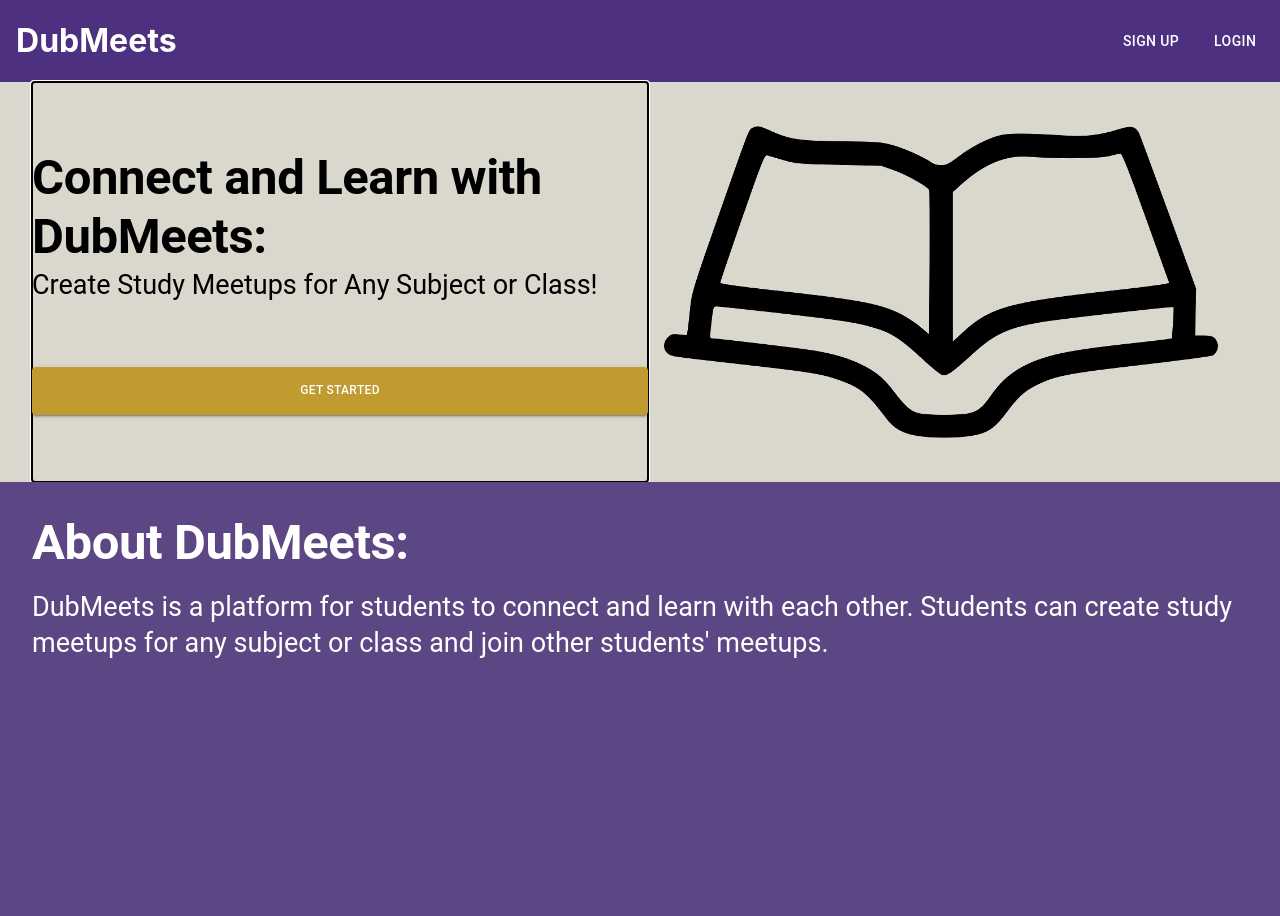
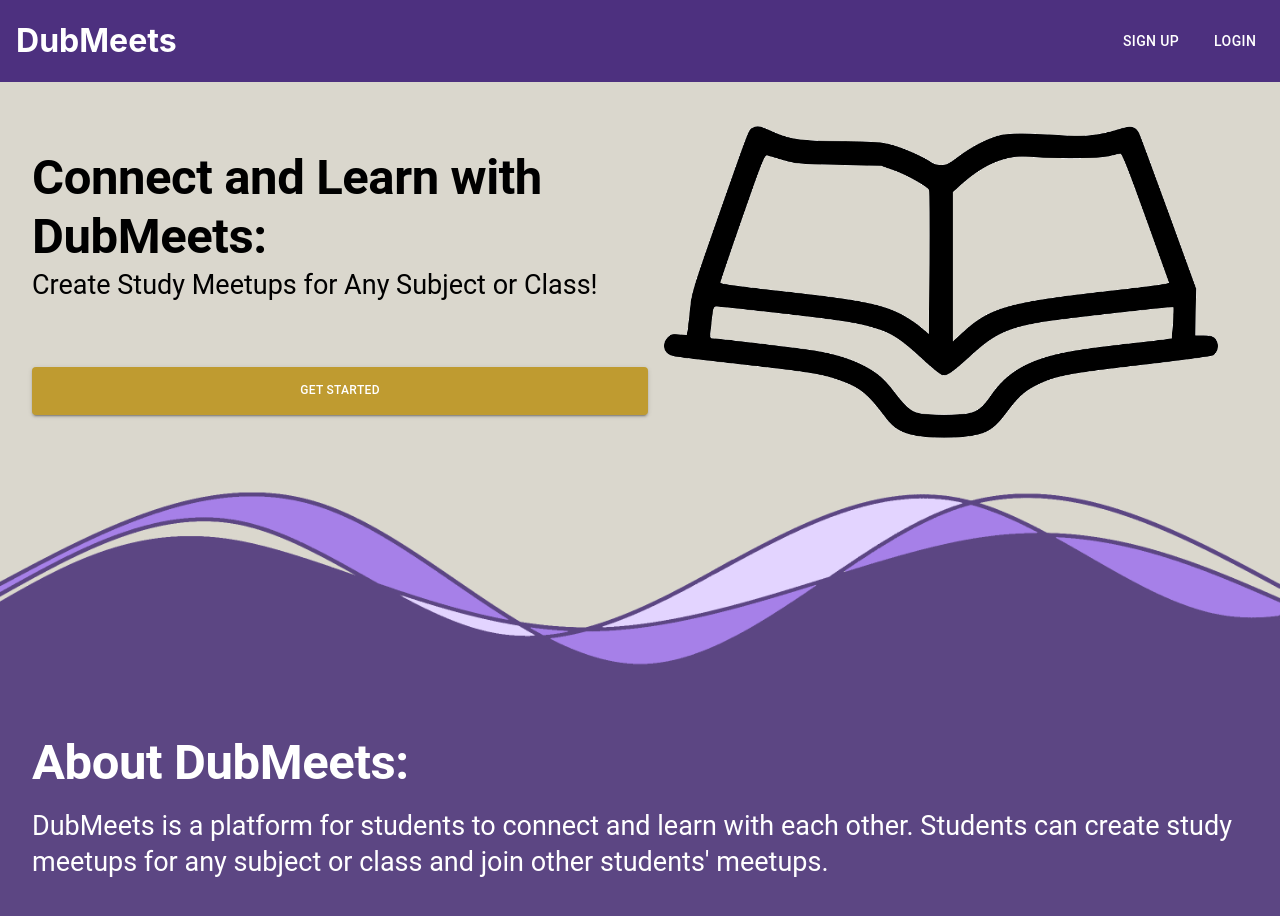
Before and after one commit to akumar282/StudyMeetEat, a React (Create React App) app: page / in a window 1280 px wide. Shown: the top 916 px of the page. Built offline with nearby package versions, Linux system fonts and the light colour scheme.

Commit message:
cosmetic change

```diff
--- a/src/Pages/CSS/LandingPage.css
+++ b/src/Pages/CSS/LandingPage.css
@@ -69,7 +69,6 @@ body {
   justify-content: center;
   min-height: 50vh;
   margin-left: 2rem;
-  outline: auto;
 }
 .LPBB {
   display: flex;
--- a/src/Pages/LandingPage.tsx
+++ b/src/Pages/LandingPage.tsx
@@ -90,7 +90,7 @@ export default function LandingPage() {
             <img className="LPBII" src="Bookicon.png" alt="Landing Page" />
           </div>
         </div>
-        {/* <img className="LPBII2" src="TopPart.png" alt="Landing Page" /> */}
+        <img className="LPBII2" src="AbhiWave.png" alt="Landing Page" />
         <div className="LPAbout">
           <div className="LPAboutText">
             <Typography
```
Also changed, not shown: public/AbhiWave.png (added), public/TopPart.png (deleted).
